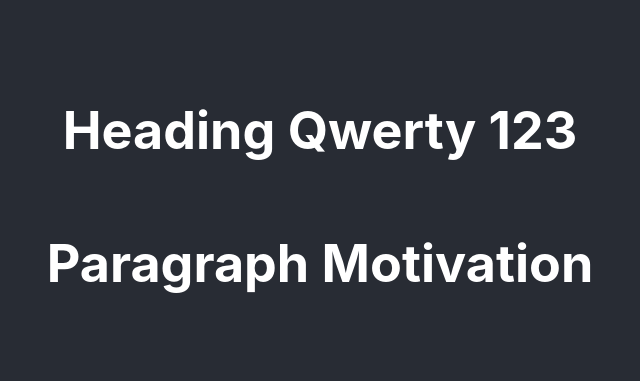
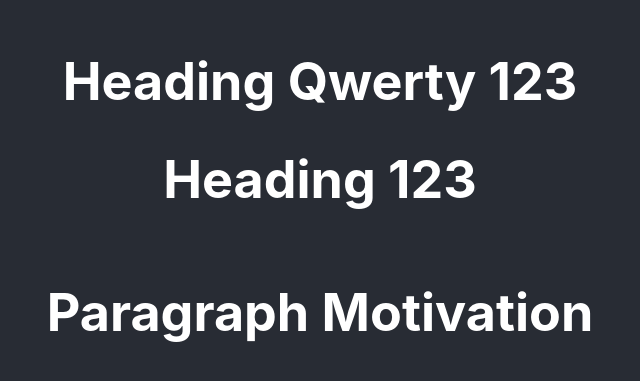
Before and after one commit to ankita-chourasiya/react-first-app, a React (Create React App) app: page / in a window 1280 px wide. Shown: the part 203-584 px from the top of the page, without its empty margins (320-960 px from the left). Built offline with nearby package versions, Linux system fonts and the light colour scheme.

Commit message:
Multiple prop

```diff
--- a/src/components/Heading.jsx
+++ b/src/components/Heading.jsx
@@ -1,5 +1,10 @@
 export function Heading(heading_prop) {
-  return <h1>Heading {heading_prop.title} {heading_prop.code}</h1>;
+  return (
+    <div>
+      <h1>Heading {heading_prop.title} {heading_prop.code}</h1>
+      <h1>Heading {heading_prop.code}</h1>
+    </div>
+  )
 }
 
 export function Paragraph(paragraph_prop) {
```
